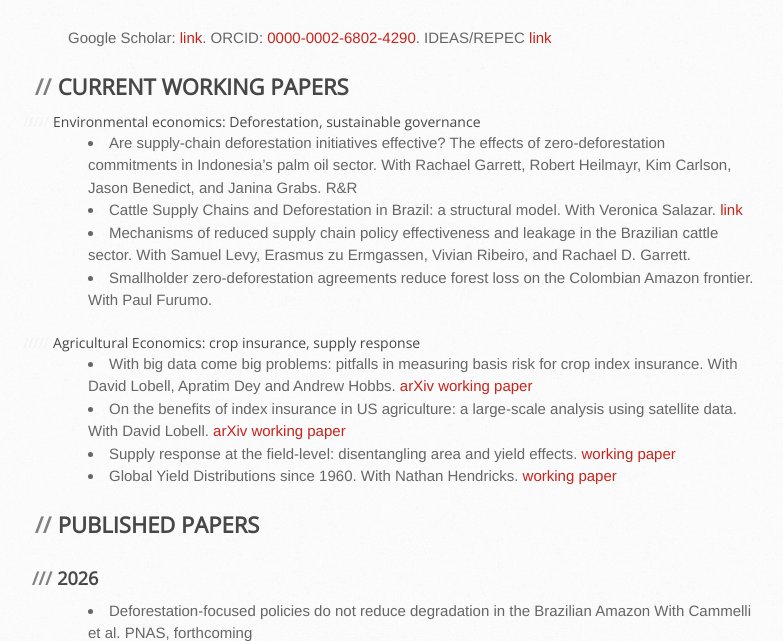
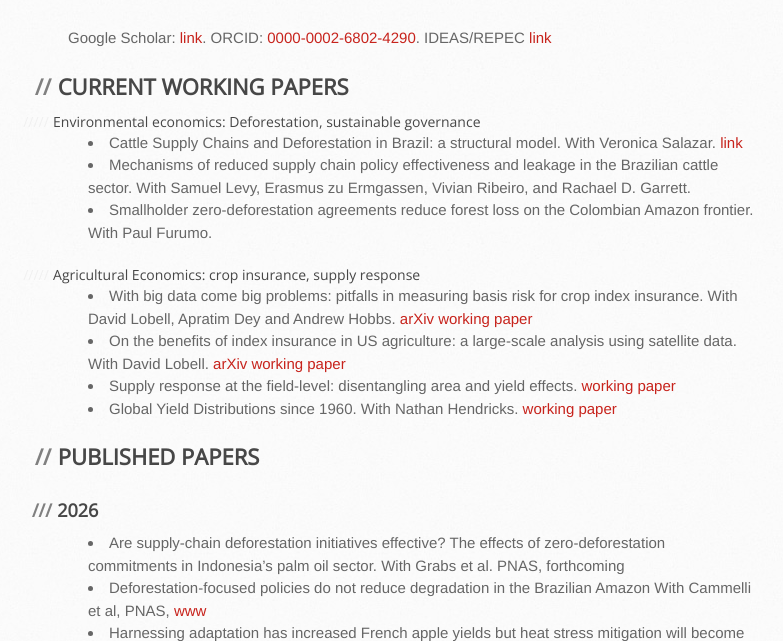
Before and after one commit to MatthieuStigler/MatthieuStigler.github.io, a Jekyll site: the page built from Research.Md, in a window 1280 px wide and 900 px high, cut to the strip 259-900 px from the top of the window. Shown: the whole strip, without its empty margins (102-885 px from the left). Built offline with Jekyll 4.4.1, drawn with Linux system fonts in a browser that asks for light colours.

Commit message:
Add PNAS www and new PNAS
Updated publication details and added new paper information.

```diff
--- a/Research.Md
+++ b/Research.Md
@@ -9,7 +9,6 @@ Google  Scholar: [link](https://scholar.google.com/citations?user=AiA41oQAAAAJ&h
 
 ##### Environmental economics: Deforestation, sustainable governance
 
-- *Are supply-chain deforestation initiatives effective? The effects of zero-deforestation commitments in Indonesia’s palm oil sector*. With Rachael Garrett, Robert Heilmayr, Kim Carlson, Jason Benedict, and Janina Grabs. R&R
 - *Cattle Supply Chains and Deforestation in Brazil: a structural model*. With Veronica Salazar. [link](https://raw.githubusercontent.com/MatthieuStigler/MatthieuStigler.github.io/master/docs/Stigler_Salazar_2025_CattleSupplyChains_Deforestation_Brazil.pdf)
 - *Mechanisms of reduced supply chain policy effectiveness and leakage in the Brazilian cattle sector.*  With Samuel Levy, Erasmus zu Ermgassen, Vivian Ribeiro, and Rachael D. Garrett.
 - *Smallholder zero-deforestation agreements reduce forest loss on the Colombian Amazon frontier.*  With Paul Furumo.
@@ -24,7 +23,8 @@ Google  Scholar: [link](https://scholar.google.com/citations?user=AiA41oQAAAAJ&h
 ## PUBLISHED PAPERS
 
 ### 2026
-- *Deforestation-focused policies do not reduce degradation in the Brazilian Amazon* With Cammelli et al. PNAS, forthcoming
+- *Are supply-chain deforestation initiatives effective? The effects of zero-deforestation commitments in Indonesia’s palm oil sector*. With Grabs et al. PNAS, forthcoming
+- *Deforestation-focused policies do not reduce degradation in the Brazilian Amazon* With Cammelli et al, PNAS, [www](https://www.pnas.org/doi/10.1073/pnas.2507793123)
 - *Harnessing adaptation has increased French apple yields but heat stress mitigation will become essential by 2050* With Giguère et al, Nature Food, [www](https://www.nature.com/articles/s43016-026-01333-0)
 
 ### 2025
```
